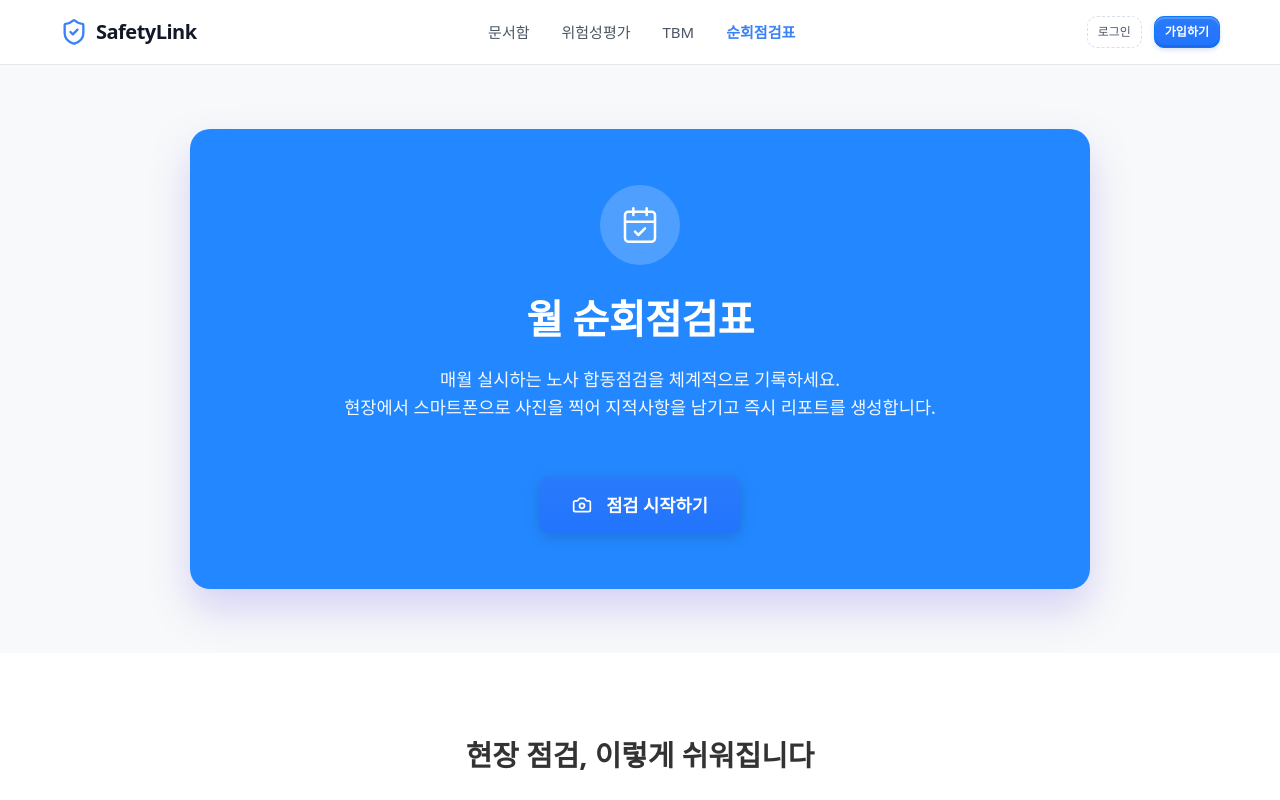
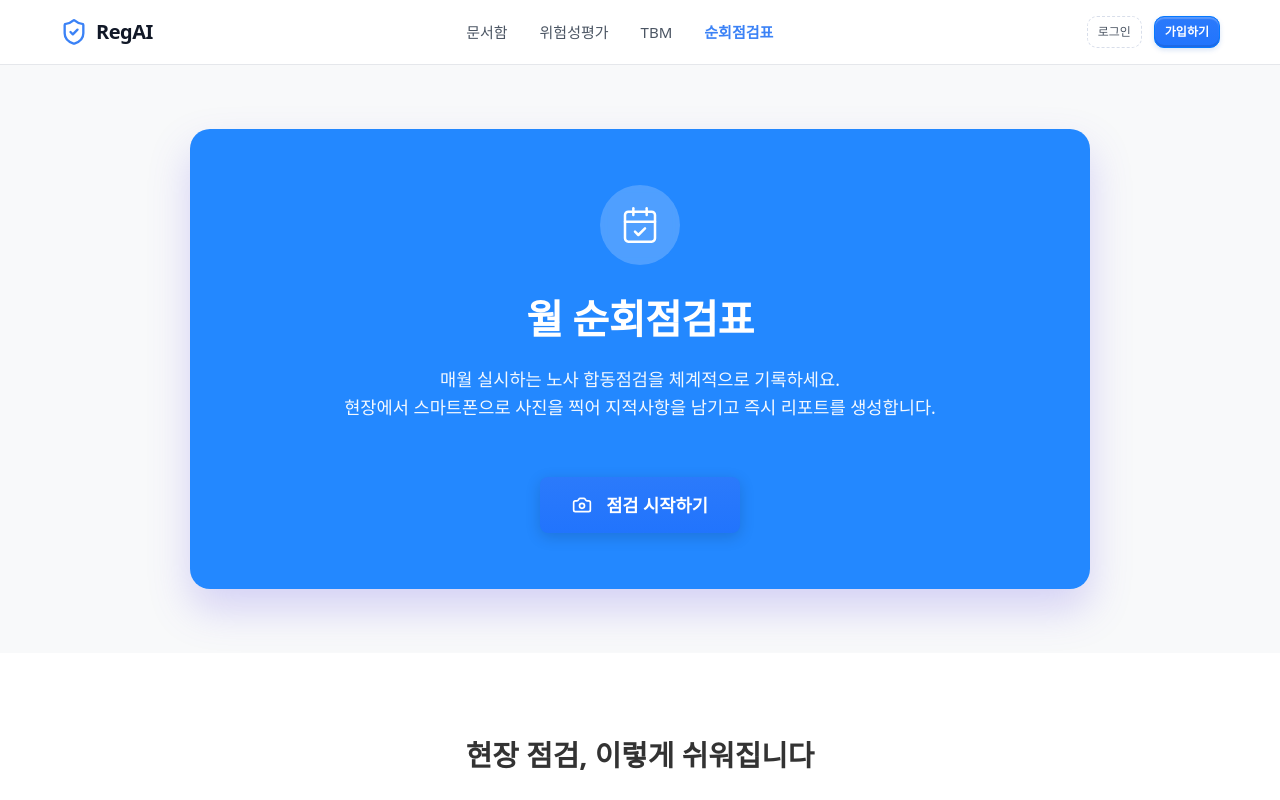
Before and after one commit to givinkwon/reg-ai-web, a Next.js app: page /docs/monthly-inspection in a window 1280 px wide. Shown: the top 800 px of the page. Built offline with nearby package versions, Linux system fonts and the light colour scheme; no server answers.

Commit message:
feat:update

```diff
--- a/app/docs/components/Navbar.module.css
+++ b/app/docs/components/Navbar.module.css
@@ -32,7 +32,7 @@
 }
 
 .logoIcon {
-  color: #3b82f6; /* SafetyLink Blue */
+  color: #3b82f6; /* RegAI Blue */
 }
 
 .logoText {
--- a/app/docs/components/Navbar.tsx
+++ b/app/docs/components/Navbar.tsx
@@ -64,7 +64,7 @@ export default function Navbar() {
           {/* 로고 */}
           <Link href="/" className={s.logo} onClick={() => setMobileMenuOpen(false)}>
             <ShieldCheck size={28} className={s.logoIcon} />
-            <span className={s.logoText}>SafetyLink</span>
+            <span className={s.logoText}>RegAI</span>
           </Link>
 
           {/* 데스크톱 메뉴 */}
--- a/app/docs/docs-box/page.module.css
+++ b/app/docs/docs-box/page.module.css
@@ -1,10 +1,10 @@
-/* SafetyLink Theme Colors
+/* RegAI Theme Colors
    CSS Module에서는 :root를 쓸 수 없으므로,
    최상위 클래스(.container)에 변수를 선언하여 스코프를 제한합니다.
 */
 .container {
   /* --- Local Variables --- */
-  --sl-primary: #3b82f6;      /* SafetyLink Blue */
+  --sl-primary: #3b82f6;      /* RegAI Blue */
   --sl-primary-hover: #2563eb;
   --sl-bg: #f8f9fa;           /* Light Gray Background */
   --sl-text-main: #111827;
--- a/app/docs/docs-box/page.tsx
+++ b/app/docs/docs-box/page.tsx
@@ -188,7 +188,7 @@ export default function DocsBoxPage() {
       <header className={s.header}>
         <div className={s.headerTitles}>
           <h1 className={s.title}>안전보건 문서함</h1>
-          <p className={s.desc}>SafetyLink에서 생성된 모든 안전 문서를 안전하게 보관하고 관리하세요.</p>
+          <p className={s.desc}>RegAI에서 생성된 모든 안전 문서를 안전하게 보관하고 관리하세요.</p>
         </div>
 
         <div className={s.headerActions}>
```
